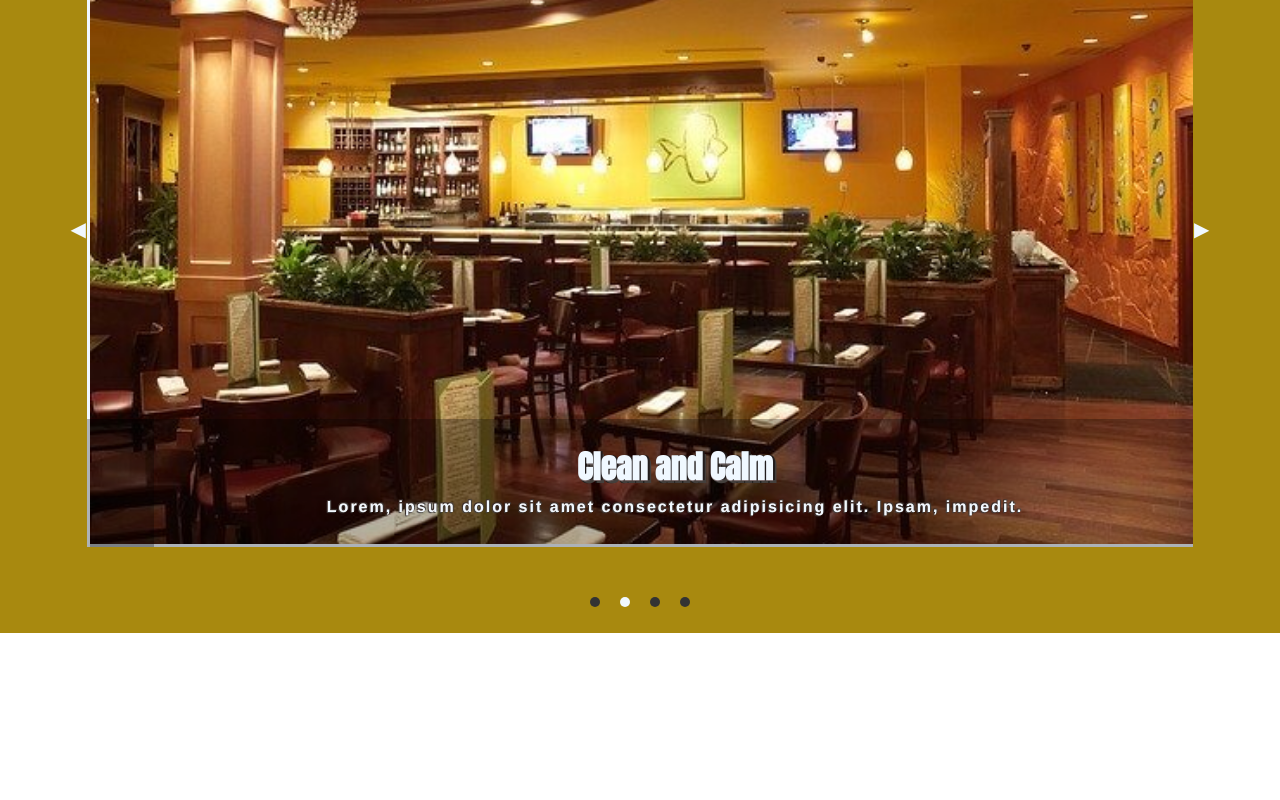
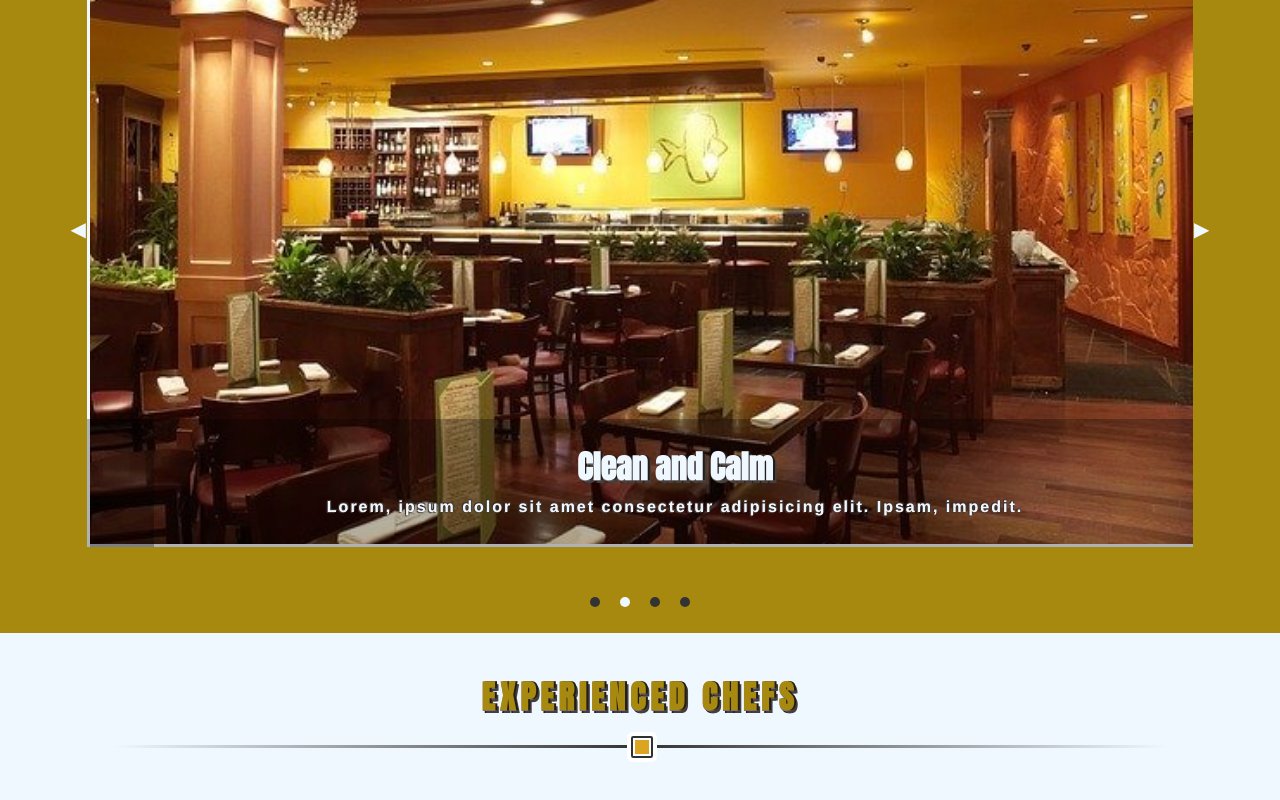
Before and after one commit to eevan7a9/freshmeat-restaurant-e7a9, a Vue app in the folder frontend-restaurant/: page /#/ in a window 1280 px wide. Shown: the part 4319-5119 px from the top of the page. Before the commit the page ends 4952 px from the top, so only its background shows below. Built offline with nearby package versions, Linux system fonts and the light colour scheme.

Commit message:
added chefs section

```diff
--- /dev/null
+++ b/frontend-restaurant/src/components/OurChefs.vue
@@ -0,0 +1,33 @@
+<template>
+  <div class="chefs-wrapper">
+    <header>Experienced Chefs</header>
+    <DotDivider />
+  </div>
+</template>
+
+<script>
+import DotDivider from "@/components/DotDivider.vue";
+export default {
+  components: {
+    DotDivider
+  }
+};
+</script>
+
+<style lang="scss" scoped>
+$mainColor: #a8890f;
+.chefs-wrapper {
+  padding: 3rem 0;
+  header {
+    font-size: 2rem;
+    font-weight: 900;
+    text-transform: uppercase;
+    font-family: "Anton", sans-serif;
+    color: $mainColor;
+    text-shadow: 2px 0 #221d1d, 0 1px #827373, 3.5px 3px #443f3c,
+      2px 3px #201f1e;
+    letter-spacing: 5px;
+    margin-bottom: 2rem;
+  }
+}
+</style>
--- a/frontend-restaurant/src/views/Home.vue
+++ b/frontend-restaurant/src/views/Home.vue
@@ -23,6 +23,11 @@
         <RestaurantCarousel />
       </div>
     </section>
+    <section id="chefs">
+      <div class="container">
+        <OurChefs />
+      </div>
+    </section>
   </div>
 </template>
 
@@ -33,6 +38,7 @@ import SignatureDish from "@/components/SignatureDish.vue";
 import Schedule from "@/components/Schedule.vue";
 import WhyUs from "@/components/WhyUs.vue";
 import RestaurantCarousel from "@/components/RestaurantCarousel";
+import OurChefs from "@/components/OurChefs.vue";
 export default {
   name: "home",
   components: {
@@ -40,7 +46,8 @@ export default {
     SignatureDish,
     Schedule,
     WhyUs,
-    RestaurantCarousel
+    RestaurantCarousel,
+    OurChefs
   },
   methods: {
     scrollTo(selector) {
```
